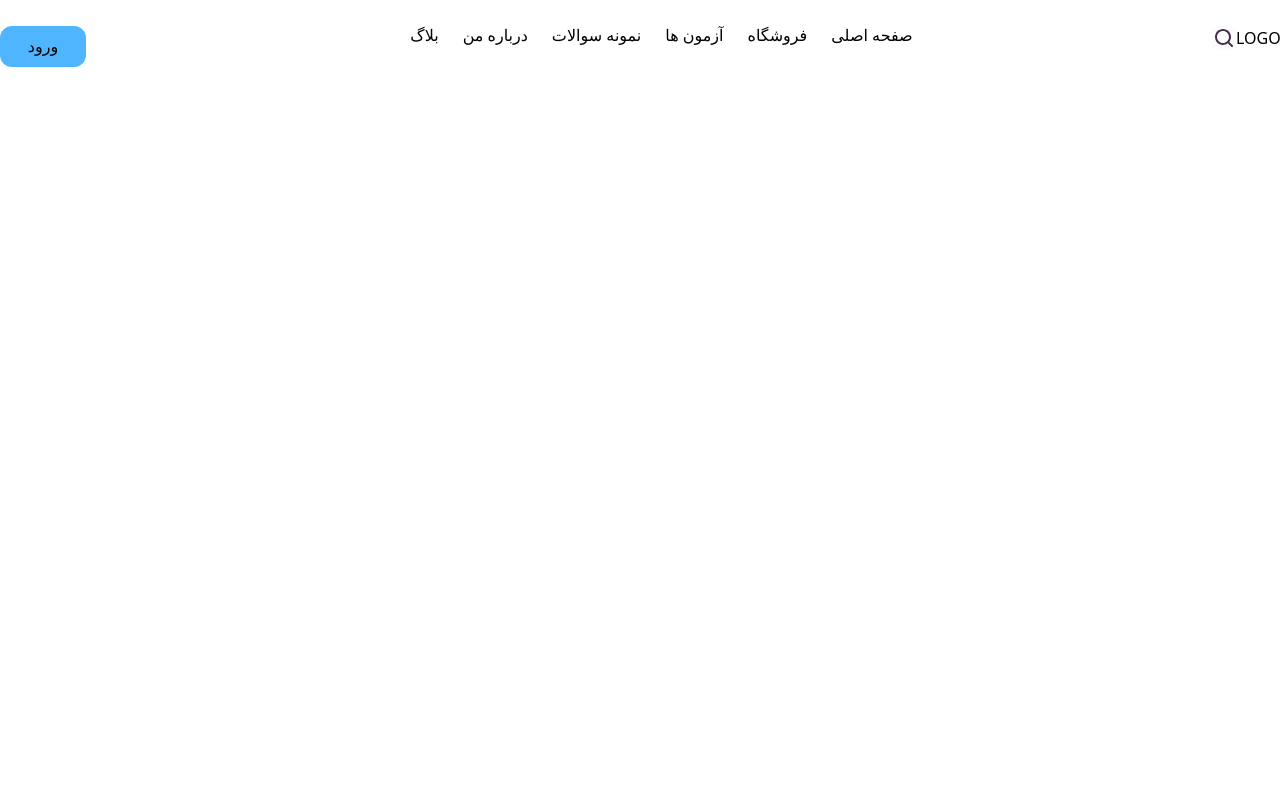
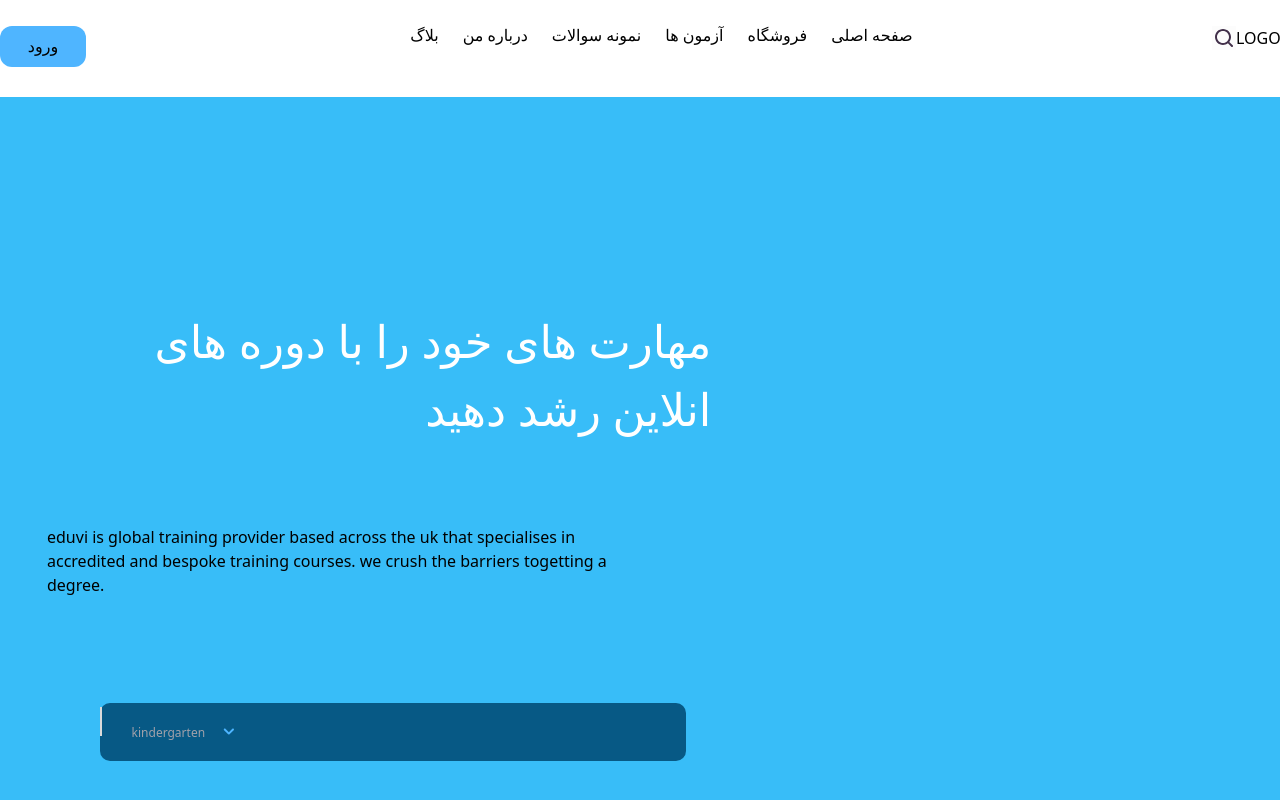
Before and after one commit to amiralzd/miniproject, a website: page index.html in a window 1280 px wide. Drawn offline with nearby package versions, Linux system fonts and the light colour scheme.

Commit message:
container card 1

```diff
--- a/index.html
+++ b/index.html
@@ -53,5 +53,33 @@
   </div>
 
   <!--End nav-->
+
+  <!--start main-->
+  <div class="w-full h-[845px] top-[5px] bg-sky-400 flex relative">
+    <div class="w-2/4 h-[845px]">
+      <div class="w-[684.28px] h-[326px] mt-[200px] ml-[37px] p-[10px] flex justify-center items-center gap-[10px]">
+
+        <div class="w-[664.28px] h-[306px] gap-[10px]">
+
+          <div class="w-[664.28] h-[218px] gap-[25px]"><h1 class="text-[45px] text-[#fff] text-right">مهارت های خود را با دوره های انلاین رشد دهید</h1></div>
+
+          <div class="w-[586.93px] h-[88px]">eduvi is global training provider based across the uk that specialises in accredited and bespoke training courses. we crush the barriers togetting a degree.</div>
+        </div>
+
+      </div>
+      <div class="w-[586px] h-[58.02px] gap-[10px] bg-sky-800 mt-[80px] ml-[100px] relative rounded-[10px] flex justify-between">
+        <a class="w-[123.77px] h-[23.21px] mt-[17.14px] ml-[19.34px] absolute flex" href="">
+          <div class="w-[98px] h-[15px] mt-[4.105px] text-center"><p class="text-[12px] text-zinc-400">kindergarten</p></div>
+          <div class="w-[23.21px] h-[23.21px] flex justify-center content-center items-center"><svg width="11" height="7" viewBox="0 0 11 7" fill="none" xmlns="http://www.w3.org/2000/svg">
+            <path d="M10.6902 0.787524C10.509 0.607432 10.2639 0.506348 10.0085 0.506348C9.75305 0.506348 9.50798 0.607432 9.32681 0.787524L5.85553 4.21046L2.43259 0.787524C2.25143 0.607432 2.00636 0.506348 1.75091 0.506348C1.49546 0.506348 1.25039 0.607432 1.06922 0.787524C0.978591 0.877413 0.906656 0.984356 0.857567 1.10219C0.808477 1.22002 0.783203 1.3464 0.783203 1.47405C0.783203 1.60169 0.808477 1.72807 0.857567 1.8459C0.906656 1.96373 0.978591 2.07068 1.06922 2.16057L5.16901 6.26035C5.2589 6.35098 5.36584 6.42292 5.48367 6.47201C5.6015 6.5211 5.72788 6.54637 5.85553 6.54637C5.98318 6.54637 6.10956 6.5211 6.22739 6.47201C6.34522 6.42292 6.45216 6.35098 6.54205 6.26035L10.6902 2.16057C10.7808 2.07068 10.8527 1.96373 10.9018 1.8459C10.9509 1.72807 10.9762 1.60169 10.9762 1.47405C10.9762 1.3464 10.9509 1.22002 10.9018 1.10219C10.8527 0.984356 10.7808 0.877413 10.6902 0.787524Z" fill="#4FB5FF"/>
+            </svg>
+            </div>
+        </a>
+        <div class="w-[2px] h-[29.01px] mt-[4.105px] bg-[#DADADA]"></div>
+      </div>
+    </div>
+    <div class="w-2/4 h-[845px]"></div>
+
+  </div>
 </body>
 </html>
```
